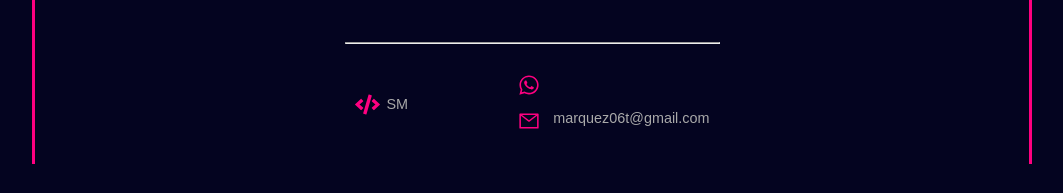
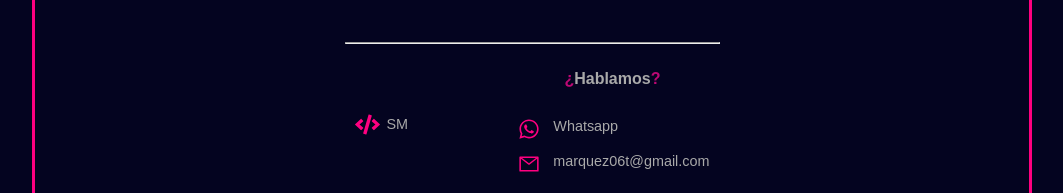
Before and after one commit to PauletteM06/proyecto-portafolio, a React (Vite) app in the folder mi-portafolio/: page / in a window 1280 px wide. Shown: the part 2489-2682 px from the top of the page, without its empty margins (108-1171 px from the left). Before the commit the page ends 2653 px from the top, so only its background shows below. Built offline with nearby package versions, Linux system fonts and the light colour scheme.

Commit message:
Enlace a wsp creado

```diff
--- a/mi-portafolio/src/App.css
+++ b/mi-portafolio/src/App.css
@@ -5,15 +5,21 @@
   --bg-avatar: #bd0874;
 }
 
+
+
 html {
   scroll-behavior: smooth;
 }
+
+
 
 * {
   margin: 0;
   padding: 0;
   box-sizing: border-box;
 }
+
+
 
 main {
   display: flex;
@@ -53,6 +59,8 @@ body {
   top: 20px;
   font-size: 0.9rem;
 }
+
+
 
 .nav_container{
   border: 1px solid wheat;
@@ -268,7 +276,7 @@ h2 {
   justify-content: space-between;
   align-items: center;
   padding: 10px;
-  height: 120px;
+  height: 160px;
   width: 375px;
 }
 
@@ -285,6 +293,15 @@ h2 {
   gap: 10px;
 }
 
+.footer_contact_msj{
+  font-weight: bold;
+  margin-bottom: 20px;
+}
+
+.footer_contact span{
+  color: var(--bg-avatar);
+}
+
 .footer_contact a{
   width: 28px;
   background-color: transparent;
@@ -295,7 +312,8 @@ h2 {
   cursor: pointer;
 }
 
-.footer_contact_email{
+
+.footer_contact_email, .footer_contact_wsp{
   display: flex;
   gap: 10px;
   font-size: 0.9rem;
@@ -413,8 +431,8 @@ h2 {
     height: 80px;
     background-color: transparent;
     border: none;
+  }
 
-  }
 
   .btn_menu{
     display: none;
@@ -469,9 +487,13 @@ h2 {
     border-radius: 220px 40px 20px 19px;
   }
 
+
+
   .header_button {
     font-size: 1rem;
   }
+
+
 
   .sobre_mi_container,
   .skill_container {
@@ -481,7 +503,10 @@ h2 {
   .skill_container {
     grid-template-columns: 1fr 1fr 1fr;
     grid-template-rows: 1fr 1fr;
-}
+  }
+
+
+
   .project_container {
     max-width: 900px;
     display: grid;
--- a/mi-portafolio/src/components/Footer.jsx
+++ b/mi-portafolio/src/components/Footer.jsx
@@ -2,20 +2,26 @@ import { FaCode } from "react-icons/fa";
 import { FaWhatsapp } from "react-icons/fa";
 import { AiOutlineMail } from "react-icons/ai";
 
-
-
 const Footer = () => {
   return (
     <>
-
       <hr />
       <div className="footer_container">
         <div className="footer_container_logo">
-          <FaCode color="#ff0080" size={25}/>
+          <FaCode color="#ff0080" size={25} />
           <p>SM</p>
         </div>
         <div className="footer_contact">
-        <a><FaWhatsapp color="#ff0080" size={22}/></a>
+          <p className="footer_contact_msj">
+            <span>¿</span>Hablamos<span>?</span>
+          </p>
+          <div className="footer_contact_wsp">
+          <a href="https://api.whatsapp.com/send?phone=56940884152" target="_blank">
+            <FaWhatsapp color="#ff0080" size={22} />
+          </a>
+          <p>Whatsapp</p>
+
+          </div>
 
           <div className="footer_contact_email">
             <a
@@ -23,13 +29,14 @@ const Footer = () => {
               target="_blank"
               rel="noopener noreferrer"
             >
-            <AiOutlineMail color="#ff0080" size={22}/></a>
+              <AiOutlineMail color="#ff0080" size={22} />
+            </a>
             <p>marquez06t@gmail.com</p>
           </div>
         </div>
       </div>
     </>
-  )
-}
+  );
+};
 
-export default Footer
+export default Footer;
```
Lines whose indentation alone changed are shown as unchanged.
